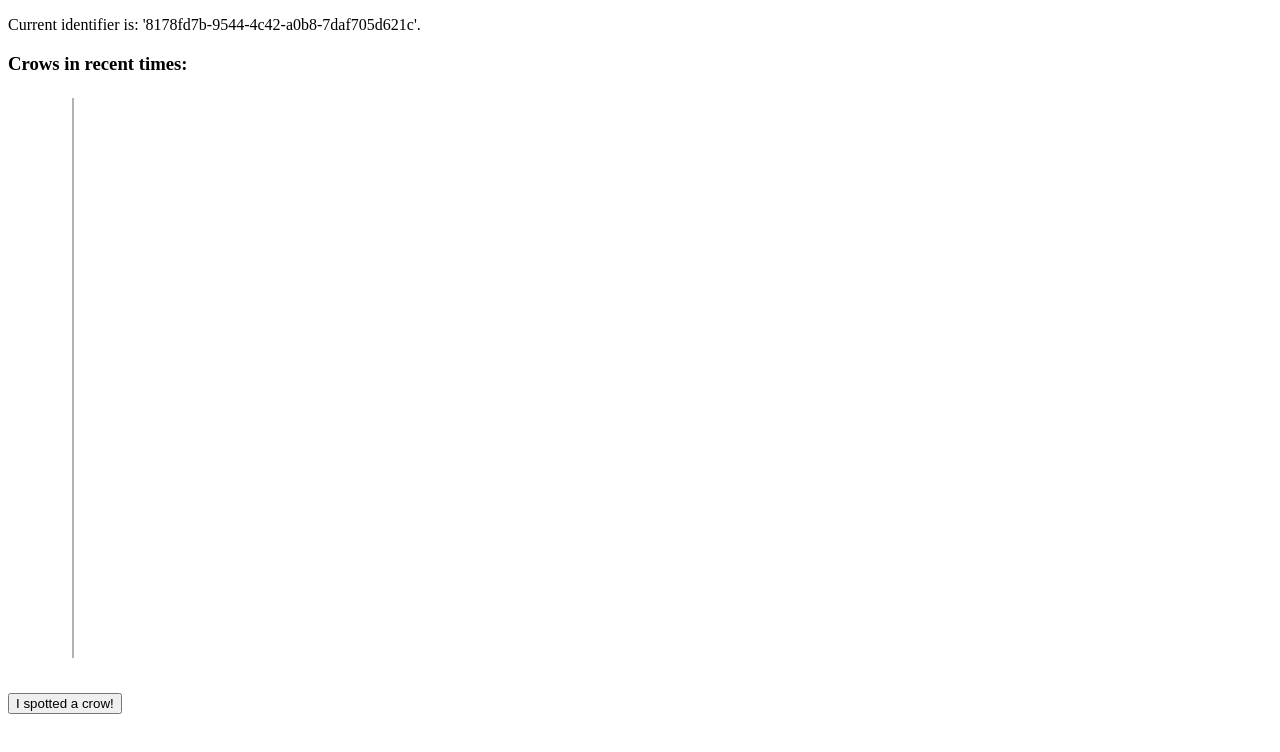
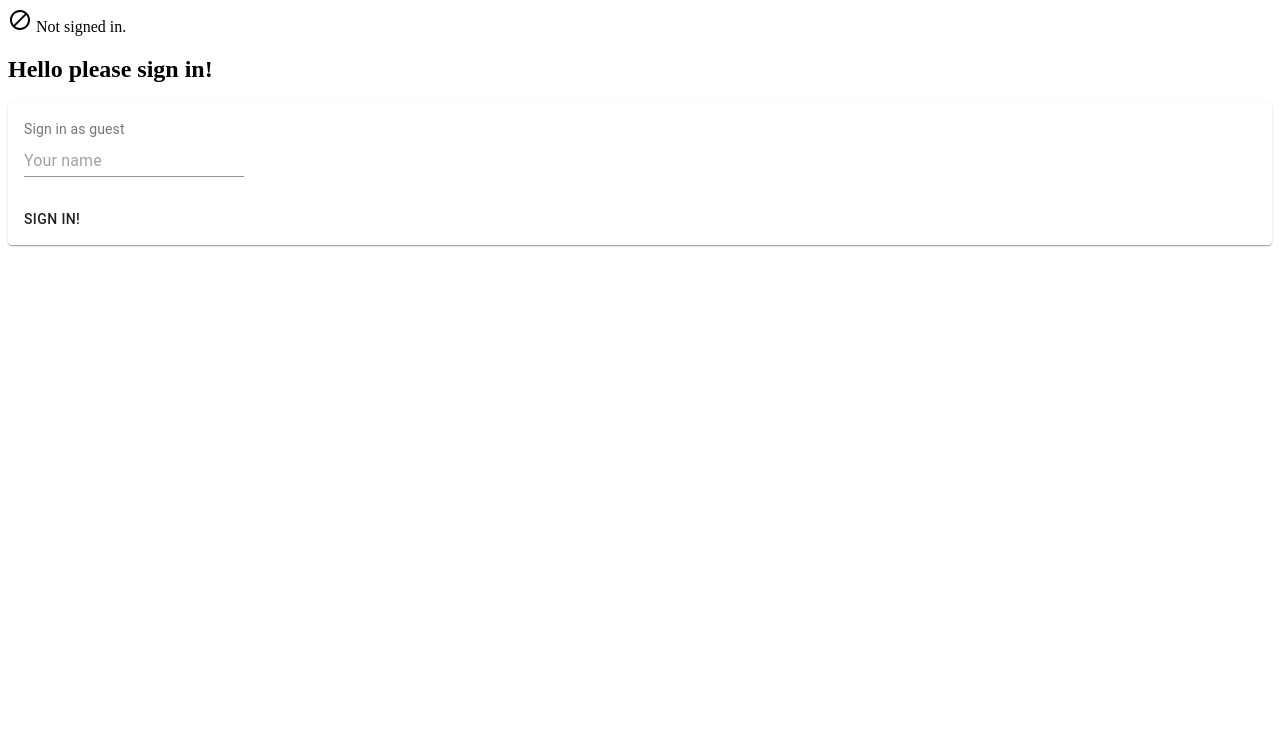
Before and after one commit to runjak/crawful, a React (Create React App) app: page / in a window 1280 px wide. Shown: the top 752 px of the page. Built offline with nearby package versions, Linux system fonts and the light colour scheme; no server answers; the database is empty.

Commit message:
use material-ui with a simple anonymous login

```diff
--- a/package.json
+++ b/package.json
@@ -3,6 +3,8 @@
   "version": "0.1.0",
   "private": true,
   "dependencies": {
+    "@material-ui/core": "^4.9.11",
+    "@material-ui/icons": "^4.9.1",
     "@testing-library/jest-dom": "^4.2.4",
     "@testing-library/react": "^9.3.2",
     "@testing-library/user-event": "^7.1.2",
@@ -16,9 +18,7 @@
     "react": "^16.13.1",
     "react-dom": "^16.13.1",
     "react-scripts": "3.4.1",
-    "recharts": "^1.8.5",
-    "typescript": "~3.7.2",
-    "uuid": "^7.0.3"
+    "typescript": "~3.7.2"
   },
   "scripts": {
     "start": "react-scripts start",
--- a/src/App.tsx
+++ b/src/App.tsx
@@ -1,23 +1,14 @@
 import React from 'react';
-
-import { getIdentifier } from './util/identification';
-import CrowButton from './CrowButton';
-import RecentCrows from './RecentCrows';
+import UserStatus from './UserStatus';
+import SignIn from './SignIn';
 
 function App() {
-  const identifier = getIdentifier();
-
   return (
     <div className="App">
       <header className="App-header">
-        <p>
-          Current identifier is: '{identifier}'.
-        </p>
+        <UserStatus />
       </header>
-      <RecentCrows />
-      <footer>
-        <CrowButton />
-      </footer>
+      <SignIn />
     </div>
   );
 }
--- a/src/CrowButton.tsx
+++ /dev/null
@@ -1,19 +0,0 @@
-import React from 'react';
-import { useSpotCrow } from './hooks/useSpotCrow';
-
-const messages = {
-  button: 'I spotted a crow!',
-  spotting: 'Your crow is currently getting reported.'
-}
-
-function CrowButton() {
-  const [isSpotting, spotCrow] = useSpotCrow();
-
-  return (
-    <button disabled={isSpotting} onClick={spotCrow}>
-      {isSpotting ? messages.spotting : messages.button}
-    </button>
-  );
-};
-
-export default CrowButton;
--- a/src/RecentCrows.tsx
+++ /dev/null
@@ -1,22 +0,0 @@
-import React from 'react';
-import { BarChart, Bar, XAxis, YAxis } from 'recharts';
-
-import { useCrowBuckets } from './hooks/useCrowBuckets';
-
-function RecentCrows() {
-  const crowBuckets = useCrowBuckets();
-  console.log('crowBuckets', crowBuckets);
-
-  return (
-    <>
-      <h3>Crows in recent times:</h3>
-      <BarChart width={800} height={600} data={crowBuckets}>
-        <XAxis dataKey="identifier" />
-        <YAxis />
-        <Bar dataKey="count" fill="#8884d8" />
-      </BarChart>
-    </>
-  );
-}
-
-export default RecentCrows;
--- /dev/null
+++ b/src/SignIn.tsx
@@ -0,0 +1,76 @@
+import React, { useState } from 'react';
+import { makeStyles } from '@material-ui/core/styles';
+import Card from '@material-ui/core/Card';
+import CardActions from '@material-ui/core/CardActions';
+import CardContent from '@material-ui/core/CardContent';
+import Button from '@material-ui/core/Button';
+import Typography from '@material-ui/core/Typography';
+import Input from '@material-ui/core/Input';
+
+import { useCurrentUser, setDisplayName   } from './firebase/authentication';
+
+const useStyles = makeStyles({
+  root: {
+    minWidth: 275,
+  },
+  bullet: {
+    display: 'inline-block',
+    margin: '0 2px',
+    transform: 'scale(0.8)',
+  },
+  title: {
+    fontSize: 14,
+  },
+  pos: {
+    marginBottom: 12,
+  },
+});
+
+const GuestSignIn = () => {
+  const classes = useStyles();
+  const [name, setName] = useState<string>('');
+
+  return (
+    <Card className={classes.root}>
+      <CardContent>
+        <Typography className={classes.title} color="textSecondary" gutterBottom>
+          Sign in as guest
+        </Typography>
+        <Input
+          type="text"
+          placeholder="Your name"
+          value={name}
+          onChange={(event) => {
+            setName(event.target.value);
+          }}
+        />
+      </CardContent>
+    <CardActions>
+      <Button onClick={() => {
+        if(!name) {
+          alert('Please choose a non-empty name.');
+        }else{
+          setDisplayName(name);
+        }
+      }}>Sign in!</Button>
+    </CardActions>
+    </Card >
+  );
+};
+
+const SignIn = () => {
+  const currentUser = useCurrentUser();
+
+  if (currentUser) {
+    return (<h2>Already signed in.</h2>);
+  }
+
+  return (
+    <div>
+      <h2>Hello please sign in!</h2>
+      <GuestSignIn />
+    </div>
+  );
+};
+
+export default SignIn;
--- /dev/null
+++ b/src/UserStatus.tsx
@@ -0,0 +1,44 @@
+import React from 'react';
+
+import Tooltip from '@material-ui/core/Tooltip';
+import VerifiedUserIcon from '@material-ui/icons/VerifiedUser';
+import PersonIcon from '@material-ui/icons/Person';
+import BlockIcon from '@material-ui/icons/Block';
+
+import { useCurrentUser } from './firebase/authentication';
+
+const UserStatus = () => {
+  const currentUser = useCurrentUser();
+
+  if (!currentUser) {
+    return (
+      <Tooltip title="Not signed in.">
+        <span>
+          <BlockIcon /> Not signed in.
+        </span>
+      </Tooltip>
+    );
+  }
+
+  const { displayName, isAnonymous } = currentUser
+
+  if (isAnonymous) {
+    return (
+      <Tooltip title="Signed in as guest.">
+        <span>
+          <PersonIcon /> {displayName}
+        </span>
+      </Tooltip>
+    );
+  }
+
+  return (
+    <Tooltip title="Signed in.">
+      <span>
+        <VerifiedUserIcon /> {displayName}
+      </span>
+    </Tooltip>
+  );
+};
+
+export default UserStatus;
--- a/src/hooks/useCrowBuckets.ts
+++ /dev/null
@@ -1,36 +0,0 @@
-import { useState, useEffect } from "react";
-import groupBy from "lodash/groupBy";
-
-import { crowEvents } from "../util/firebase";
-
-const sleep = (ms: number): Promise<void> =>
-  new Promise((resolve) => {
-    window.setTimeout(resolve, ms);
-  });
-
-export type CrowBucket = { identifier: string; count: number };
-export type CrowBuckets = Array<CrowBucket>;
-
-const crowBuckets = (): CrowBuckets => {
-  const groupedCrowEvents = groupBy(crowEvents, ({ identifier }) => identifier);
-
-  return Object.entries(groupedCrowEvents).map(
-    ([identifier, entries]): CrowBucket => ({
-      identifier,
-      count: entries.length,
-    })
-  );
-};
-
-export const useCrowBuckets = (): CrowBuckets => {
-  const [buckets, setBuckets] = useState(crowBuckets());
-
-  // @ts-ignore useEffect typechecking being angery at us (:
-  useEffect(() => {
-    sleep(500).then(() => {
-      setBuckets(crowBuckets());
-    });
-  }, [buckets, setBuckets]);
-
-  return buckets;
-};
--- a/src/hooks/useSpotCrow.ts
+++ /dev/null
@@ -1,18 +0,0 @@
-import { useState, useCallback } from "react";
-import { spotCrow } from "../util/firebase";
-
-export const useSpotCrow = (): [boolean, () => void] => {
-  const [isSpotting, setSpotting] = useState(false);
-
-  const spot = useCallback(async () => {
-    if (isSpotting) {
-      return;
-    }
-
-    setSpotting(true);
-    await spotCrow();
-    setSpotting(false);
-  }, [isSpotting, setSpotting]);
-
-  return [isSpotting, spot];
-};
--- a/src/util/firebase.ts
+++ /dev/null
@@ -1,32 +0,0 @@
-import { getDatabase } from "../firebase/config";
-import { getIdentifier } from "./identification";
-
-export const crows = getDatabase().ref("crows");
-
-export type CrowEvent = {
-  content: string;
-  timestamp: number;
-  identifier: string;
-};
-
-const mkCrowEvent = (identifier: string): CrowEvent => ({
-  content: "spotted a crow",
-  timestamp: Date.now(),
-  identifier,
-});
-
-export const spotCrow = async (): Promise<void> => {
-  const identifier = getIdentifier();
-
-  await crows.push(mkCrowEvent(identifier));
-};
-
-export let crowEvents: Array<CrowEvent> = [];
-
-export type CrowEventListener = (crowEvent: CrowEvent) => void;
-
-crows.on("value", (dataSnapshot): void => {
-  const things = dataSnapshot.val();
-  console.log({ crowEvent: things });
-  crowEvents = Object.values(things);
-});
--- a/src/util/identification.ts
+++ /dev/null
@@ -1,16 +0,0 @@
-import { v4 as uuidv4 } from "uuid";
-
-const localStorageKey = "crawful-identifier";
-
-export const getIdentifier = (): string => {
-  const currentIdentifier = localStorage.getItem(localStorageKey);
-
-  if (currentIdentifier) {
-    return currentIdentifier;
-  }
-
-  const newIdentifier = uuidv4();
-  localStorage.setItem(localStorageKey, newIdentifier);
-
-  return newIdentifier;
-};
```
Also changed, not shown: 1 other file (tests, documents, lock files or other folders).
